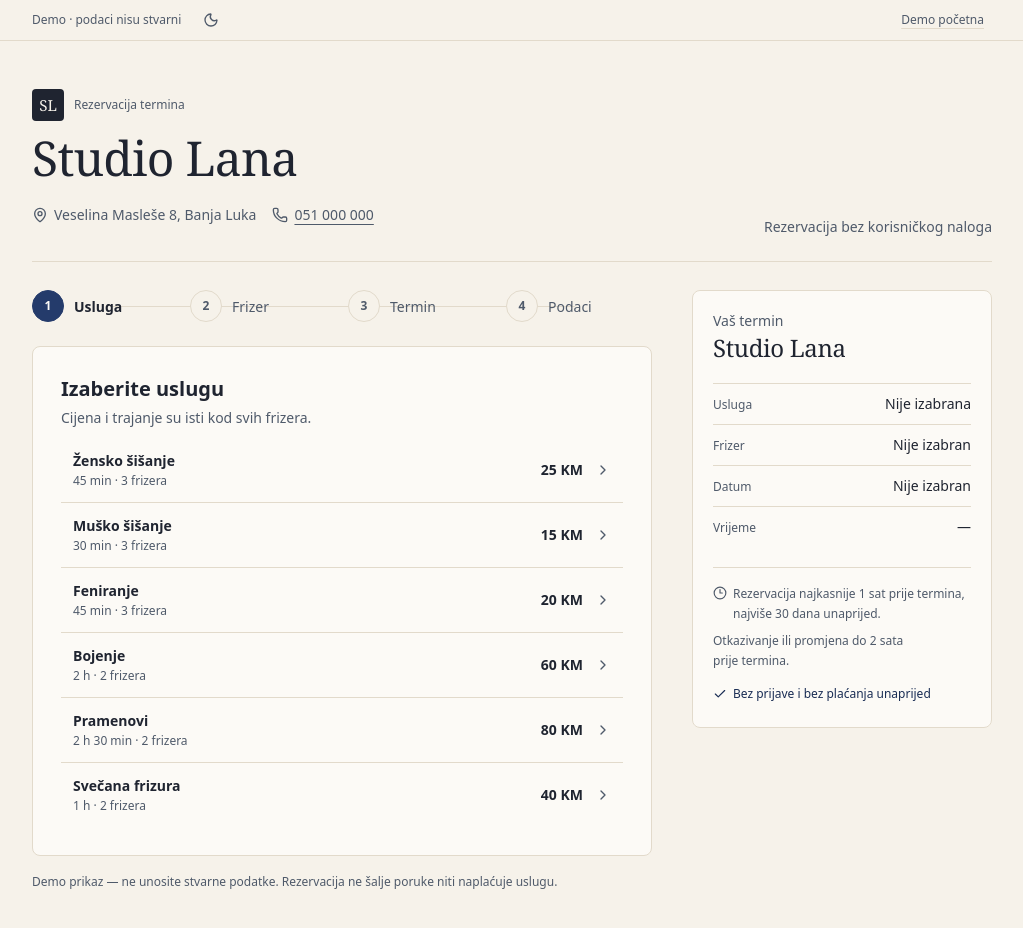
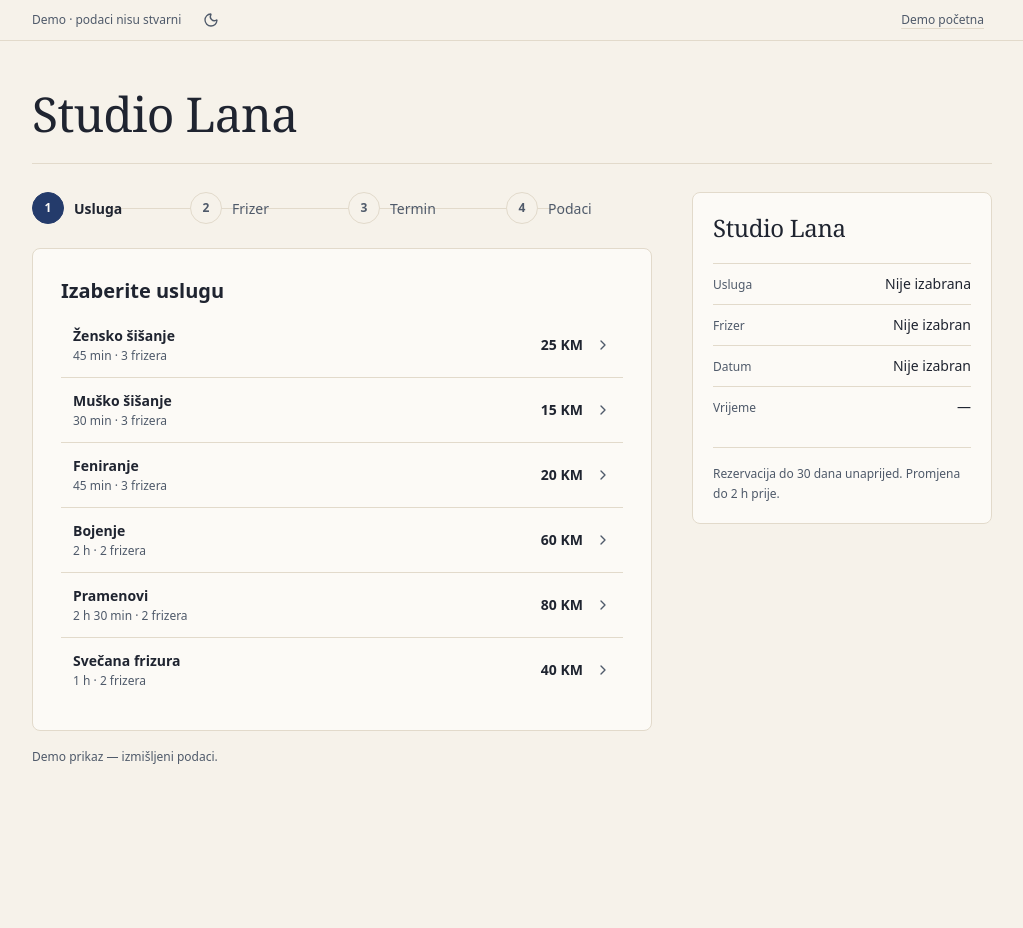
Before and after one commit to dzenanramic/moj-friz, a React (Vite) app in the folder frontend/: page /rezervacija/studio-lana in a window 1280 px wide. Shown: the top 928 px of the page, without its empty margins (128-1151 px from the left). After the commit the page ends 815 px from the top, so only its background shows below. Built offline with nearby package versions, Linux system fonts and the light colour scheme; a web font is replaced by a local one.

Commit message:
improved booking page

```diff
--- a/frontend/src/features/public-booking/MobileSelectionBar.tsx
+++ b/frontend/src/features/public-booking/MobileSelectionBar.tsx
@@ -29,7 +29,7 @@ export function MobileSelectionBar({
     <div className="safe-bottom fixed inset-x-0 bottom-0 z-30 border-t border-line bg-surface shadow-[0_-8px_24px_-20px_rgb(20_24_21/0.5)] lg:hidden">
       <div className="flex w-full items-center gap-3 px-4 py-2">
         <div className="min-w-0 flex-1">
-          <p className="text-[0.7rem] font-medium tracking-wide text-muted uppercase">Vaš izbor</p>
+          <p className="text-[0.7rem] font-medium tracking-wide text-muted uppercase">Izbor</p>
           <p className="mt-0.5 truncate text-sm font-medium text-ink">{picked.join(' · ')}</p>
         </div>
         <button
--- a/frontend/src/features/public-booking/PublicBookingPage.tsx
+++ b/frontend/src/features/public-booking/PublicBookingPage.tsx
@@ -1,12 +1,11 @@
 import { zodResolver } from '@hookform/resolvers/zod'
-import { ArrowLeft, Check, ChevronRight, Clock3, MapPin, Phone } from 'lucide-react'
+import { ArrowLeft, Check, ChevronRight } from 'lucide-react'
 import { useEffect, useMemo, useRef, useState, type RefCallback } from 'react'
 import { useForm, useWatch } from 'react-hook-form'
 import { useNavigate, useParams } from 'react-router'
 
 import { Avatar, Panel, Skeleton } from '@/components/ui/Layout'
 import { Button, ButtonLink } from '@/components/ui/Button'
-import { SalonMark } from '@/components/ui/SalonMark'
 import { CheckboxField, FormError, TextField } from '@/components/ui/form'
 import { gatewayErrorMessage, isGatewayError } from '@/data/gateway'
 import { useCreatePublicBooking, usePublicAvailability, usePublicCatalog } from '@/data/queries'
@@ -251,30 +250,13 @@ export function PublicBookingPage() {
         <div className="flex flex-wrap items-end justify-between gap-x-6 gap-y-2">
           <div>
             {/* The guest has no owner navigation: the mark, the salon's name, then the address. */}
-            <div className="mb-3 flex items-center gap-2.5">
+            {/* <div className="mb-3 flex items-center gap-2.5">
               <SalonMark name={salon.name} size="sm" tone="ink" />
-              <span className="text-xs text-muted">Rezervacija termina</span>
-            </div>
+            </div> */}
             <h1 className="display text-[2.5rem] leading-[1.05] text-ink sm:text-[3rem]">
               {salon.name}
             </h1>
-            <div className="mt-2.5 flex flex-wrap items-center gap-x-4 gap-y-1 text-sm text-muted">
-              <span className="inline-flex items-center gap-1.5">
-                <MapPin aria-hidden="true" className="h-4 w-4 text-muted" />
-                {salon.address}, {salon.city}
-              </span>
-              {salon.phone ? (
-                <a
-                  href={`tel:${salon.phone.replace(/\s+/g, '')}`}
-                  className="inline-flex min-h-11 items-center gap-1.5 underline underline-offset-4 hover:text-primary"
-                >
-                  <Phone aria-hidden="true" className="h-4 w-4 text-muted" />
-                  {salon.phone}
-                </a>
-              ) : null}
-            </div>
           </div>
-          <p className="text-sm text-muted">Rezervacija bez korisničkog naloga</p>
         </div>
       </header>
 
@@ -290,7 +272,6 @@ export function PublicBookingPage() {
                   headingRefs.current[0] = node
                 }}
                 title="Izaberite uslugu"
-                description="Cijena i trajanje su isti kod svih frizera."
               />
               <ul className="mt-2">
                 {services.map((service) => {
@@ -348,7 +329,7 @@ export function PublicBookingPage() {
                   headingRefs.current[1] = node
                 }}
                 title="Izaberite frizera"
-                description={`Za uslugu ${selectedService?.name ?? ''}.`}
+                description={selectedService?.name}
               />
               <ul className="mt-2">
                 {eligibleHairdressers.map((member) => {
@@ -370,9 +351,6 @@ export function PublicBookingPage() {
                         <span className="min-w-0 flex-1">
                           <span className="block text-sm font-semibold text-ink">
                             {member.displayName}
-                          </span>
-                          <span className="mt-0.5 block text-xs text-muted">
-                            Slobodni termini po rasporedu
                           </span>
                         </span>
                         {selected ? (
@@ -414,22 +392,17 @@ export function PublicBookingPage() {
                 title="Izaberite termin"
                 description={
                   selectedService && selectedHairdresser
-                    ? `Usluga: ${selectedService.name} · Frizer: ${selectedHairdresser.displayName}`
+                    ? `${selectedService.name} · ${selectedHairdresser.displayName}`
                     : undefined
                 }
               />
               <div className="mt-5">
-                <p className="mb-2 text-sm font-medium text-ink">Datum</p>
                 <DateStrip
                   dates={dates}
                   selected={effectiveDateKey}
                   onSelect={chooseDate}
                   dayInfo={dayInfo}
                 />
-                <p className="mt-2 text-xs leading-relaxed text-muted">
-                  Rezervacija je moguća najkasnije {formatLead(salon.bookingLeadMinutes)} prije
-                  termina i najviše {salon.bookingHorizonDays} dana unaprijed.
-                </p>
               </div>
 
               {bookingError ? (
@@ -439,7 +412,7 @@ export function PublicBookingPage() {
               ) : null}
 
               <div className="mt-5">
-                <p className="mb-2 text-sm font-medium text-ink">Slobodni termini</p>
+                <p className="mb-2 text-sm font-medium text-ink">Termini</p>
                 <SlotPicker
                   availability={availability.data}
                   selected={startsAt ?? undefined}
@@ -470,7 +443,7 @@ export function PublicBookingPage() {
                   headingRefs.current[3] = node
                 }}
                 title="Vaši podaci"
-                description="Termin se potvrđuje odmah. Potvrdu ne šaljemo SMS-om ni e-mailom."
+                description="Potvrda odmah, bez SMS-a i e-maila."
               />
 
               <dl className="mt-5 overflow-hidden rounded-md bg-paper">
@@ -517,7 +490,7 @@ export function PublicBookingPage() {
                   inputMode="tel"
                   autoComplete="tel"
                   placeholder="npr. 06X XXX XXX"
-                  hint="Broj koristimo samo za kontakt u vezi termina."
+                  hint="Samo za kontakt u vezi termina."
                   error={form.formState.errors.phone?.message}
                   {...form.register('phone')}
                 />
@@ -545,8 +518,8 @@ export function PublicBookingPage() {
                   error={form.formState.errors.consent?.message}
                   label={
                     <>
-                      Slažem se da salon koristi moje ime i broj telefona radi zakazivanja i
-                      kontakta u vezi termina. Pročitajte{' '}
+                      Slažem se da salon koristi moje ime i broj telefona za zakazivanje i kontakt.
+                      Pročitajte{' '}
                       <a
                         href="/privatnost"
                         target="_blank"
@@ -562,9 +535,7 @@ export function PublicBookingPage() {
                 />
 
                 <p className="text-xs leading-relaxed text-muted">
-                  Nakon potvrde dobićete privatan link za izmjenu ili otkazivanje termina. Sačuvajte
-                  ga — bez njega ne možete upravljati terminom. Link nije dokaz vlasništva broja
-                  telefona.
+                  Nakon potvrde dobićete privatni link za izmjenu ili otkazivanje. Sačuvajte ga.
                 </p>
 
                 <div className="flex flex-col-reverse gap-2 pt-2 sm:flex-row sm:justify-between">
@@ -602,9 +573,7 @@ export function PublicBookingPage() {
           />
         </aside>
       </div>
-      <p className="mt-4 text-xs leading-relaxed text-muted">
-        Demo prikaz — ne unosite stvarne podatke. Rezervacija ne šalje poruke niti naplaćuje uslugu.
-      </p>
+      <p className="mt-4 text-xs leading-relaxed text-muted">Demo prikaz — izmišljeni podaci.</p>
 
       <MobileSelectionBar
         summary={selectionSummary}
@@ -677,8 +646,7 @@ function BookingSummary({
 }) {
   return (
     <div className="sticky top-6 rounded-md border border-line bg-surface px-5 py-5">
-      <p className="text-sm text-muted">Vaš termin</p>
-      <p className="display mt-0.5 text-[1.5rem] leading-tight text-ink">{salon.name}</p>
+      <p className="display text-[1.5rem] leading-tight text-ink">{salon.name}</p>
       {/* Labelled rows, not middle-dot strings: a guest reads down one column of facts. */}
       <dl className="mt-5 border-t border-line">
         <SummaryRow label="Usluga" value={service?.name ?? 'Nije izabrana'} />
@@ -698,19 +666,11 @@ function BookingSummary({
         {service ? <SummaryRow label="Cijena" value={formatKM(service.priceMinor)} /> : null}
       </dl>
       <div className="mt-5 border-t border-line pt-4 text-xs leading-relaxed text-muted">
-        <p className="flex items-start gap-1.5">
-          <Clock3 aria-hidden="true" className="mt-0.5 h-3.5 w-3.5 shrink-0" />
-          Rezervacija najkasnije {formatLead(salon.bookingLeadMinutes)} prije termina, najviše{' '}
-          {salon.bookingHorizonDays} dana unaprijed.
-        </p>
-        <p className="mt-2">
-          Otkazivanje ili promjena do {salon.rescheduleCutoffMinutes / 60} sata prije termina.
+        <p>
+          Rezervacija do {salon.bookingHorizonDays} dana unaprijed. Promjena do{' '}
+          {salon.rescheduleCutoffMinutes / 60} h prije.
         </p>
       </div>
-      <p className="mt-4 inline-flex items-center gap-1.5 text-xs text-primary-hover">
-        <Check aria-hidden="true" className="h-3.5 w-3.5" />
-        Bez prijave i bez plaćanja unaprijed
-      </p>
     </div>
   )
 }
@@ -722,12 +682,6 @@ function SummaryRow({ label, value }: { label: string; value: string }) {
       <dd className="text-right text-sm font-medium text-ink">{value}</dd>
     </div>
   )
-}
-
-function formatLead(minutes: number): string {
-  if (minutes < 60) return `${minutes} minuta`
-  const hours = minutes / 60
-  return hours === 1 ? '1 sat' : `${hours} sata`
 }
 
 function BookingSkeleton() {
```
